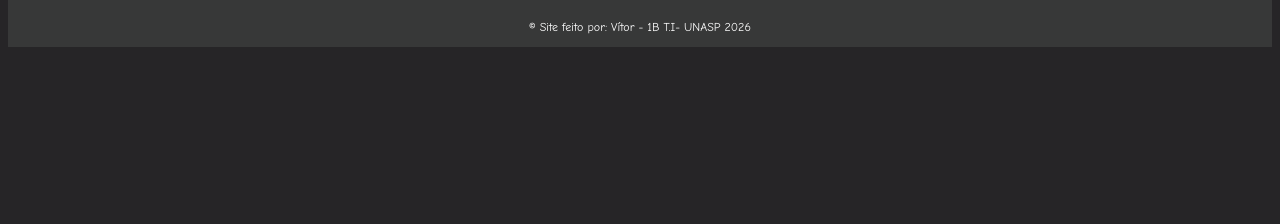
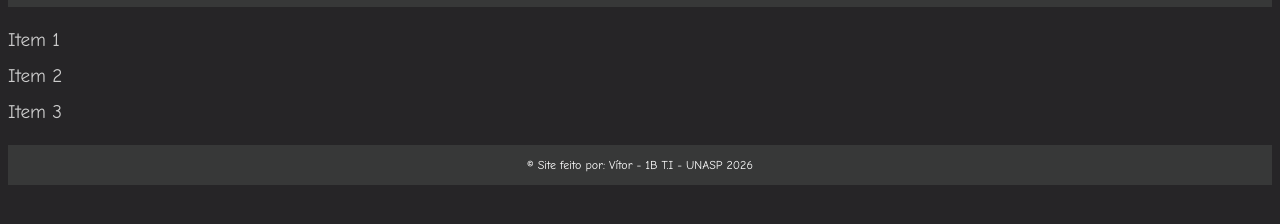
Before and after one commit to oTacit/meuwebsitelocal, a plain HTML site: page sobre.html in a window 1280 px wide. Shown: the part 174-398 px from the top of the page. Drawn offline with Linux system fonts and the light colour scheme.

Commit message:
alteracao simples

```diff
--- a/sobre.html
+++ b/sobre.html
@@ -17,8 +17,14 @@
     <a href="contato.html">Contato</a>
   </nav>
 
+<ul class="lista">
+  <li>Item 1</li>
+  <li>Item 2</li>
+  <li>Item 3</li>
+</ul>
+
     <footer class="barra">
-        <p>&copy; Site feito por: Vítor - 1B T.I- UNASP 2026</p>
+        <p>&copy; Site feito por: Vítor - 1B T.I - UNASP 2026</p>
     </footer>
 </body>
 </html>
--- a/style.css
+++ b/style.css
@@ -43,3 +43,26 @@ body {
     text-align: center;
     font-size: 12px;
 }
+
+.lista {
+  list-style: none;
+  padding: 0;
+}
+
+.lista li {
+  font-size: 1.2rem;
+  color: #ccc;
+  padding: 0.4rem 0.0rem;
+  margin: 0.075rem 0;
+  border-radius: 6px;
+  background-image: #3a3a3766;
+  background-size: 200% 200%;
+  background-position: 100% 0;
+transition: background-position 0.4s ease, transform 0.3s ease, color 0.3s ease;
+}
+
+.lista li:hover {
+  background-position: 0% 0;
+  transform: scale(1.1);
+  color: #ffffff;
+}
```
